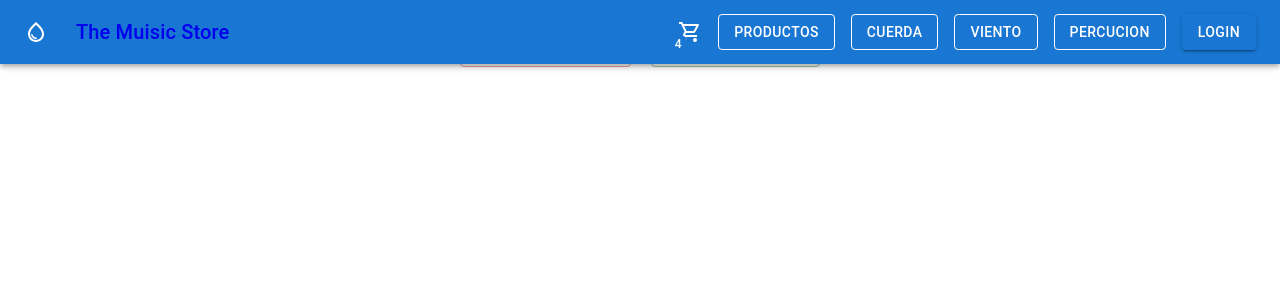
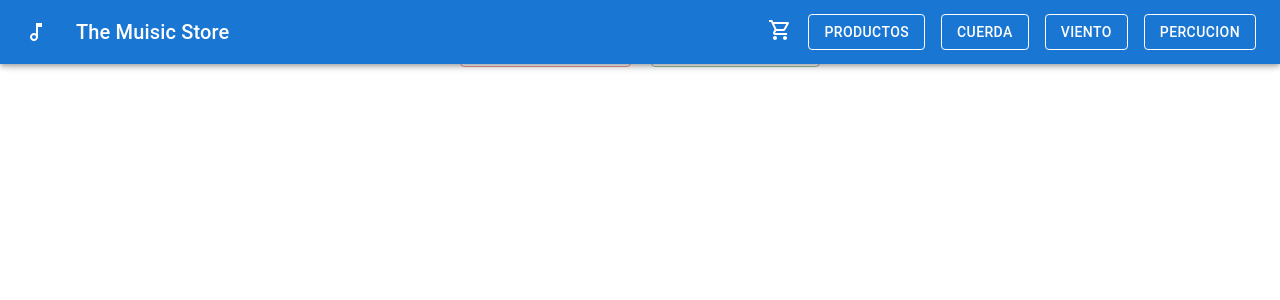
Before and after one commit to MatiGabaglio/Proyecto_Final_React, a React (Vite) app: page /compra in a window 1280 px wide. Shown: the top 300 px of the page. Built offline with nearby package versions, Linux system fonts and the light colour scheme.

Commit message:
modificaciones de NavBar

```diff
--- a/src/components/CartWidget/CartWidget.jsx
+++ b/src/components/CartWidget/CartWidget.jsx
@@ -8,14 +8,6 @@ const CartWidget = () => {
   return (
     <div>
     <Link to="/compra" style={{ textDecoration: 'none', color: 'inherit' }}>
-        <Badge
-        badgeContent={4}
-        color="primary"
-        anchorOrigin={{
-            vertical: 'bottom',
-            horizontal: 'left',
-          }}
-        >
           <Icon
             size="large"
             edge="start"
@@ -25,7 +17,6 @@ const CartWidget = () => {
           >
             <ShoppingCartOutlinedIcon />
           </Icon>
-        </Badge>
         </Link>
     </div>
   )
--- a/src/components/Navbar/Navbar.jsx
+++ b/src/components/Navbar/Navbar.jsx
@@ -1,7 +1,7 @@
 import React from 'react'
 import { AppBar, Toolbar, IconButton, Stack, Button } from '@mui/material'
 import Typography from '@mui/material/Typography';
-import WaterDropOutlinedIcon from '@mui/icons-material/WaterDropOutlined';
+import MusicNoteOutlinedIcon from '@mui/icons-material/MusicNoteOutlined';
 import CartWidget from '../CartWidget/CartWidget.jsx';
 import { Link } from 'react-router-dom';
 
@@ -16,11 +16,11 @@ function Navbar() {
                 color="inherit"
                 sx={{ mr: 2 }}
             >
-                <WaterDropOutlinedIcon />
+                <MusicNoteOutlinedIcon />
             </IconButton>
 
             <Typography variant="h6" component="div" sx={{ flexGrow: 1 }}>
-                <Link to="/" color="inherit" style={{ textDecoration: 'none' }}>
+                <Link to="/" style={{ textDecoration: 'none', color:"white" }}>
                     The Muisic Store
                 </Link>
             </Typography>
@@ -32,7 +32,6 @@ function Navbar() {
                 <Button variant="outlined" color="inherit" component={Link} to="/category/Cuerda">Cuerda</Button>
                 <Button variant="outlined" color="inherit" component={Link} to="/category/Viento">Viento</Button>
                 <Button variant="outlined" color="inherit" component={Link} to="/category/Percucion">Percucion</Button>
-                <Button variant="contained" color="primary">Login</Button>
             </Stack>
 
         </Toolbar>
--- a/src/pages/CartPage.jsx
+++ b/src/pages/CartPage.jsx
@@ -17,7 +17,7 @@ function CartPage() {
             const docRef = await addDoc(collection(db, "compras"), {
             productos: carritoActual
           });
-            alert('La compra se ha enviado correctamente a Firestore.');
+            alert("La compra se ha enviado correctamente a Firestore. El ID de tu compra es: " + docRef.id);
             localStorage.removeItem('carrito');
         } catch (error) {
             console.error('Error al enviar los datos a Firestore:', error);
```
Lines whose indentation alone changed are shown as unchanged.
